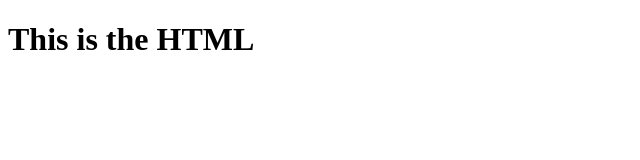
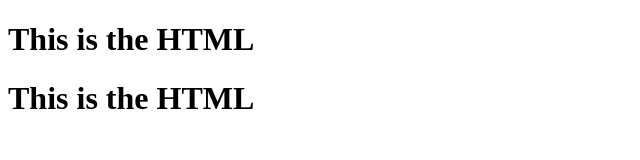
Before and after one commit to hardik-mahajan20/SP, a plain HTML site: page index.html in a window 1280 px wide. Shown: the whole page, without its empty margins (0-640 px from the left). Drawn offline with Linux system fonts and the light colour scheme.

Commit message:
index changed

```diff
--- a/index.html
+++ b/index.html
@@ -7,5 +7,6 @@
 </head>
 <body>
     <h1>This is the HTML</h1>
+    <h1>This is the HTML</h1>
 </body>
 </html>
```
